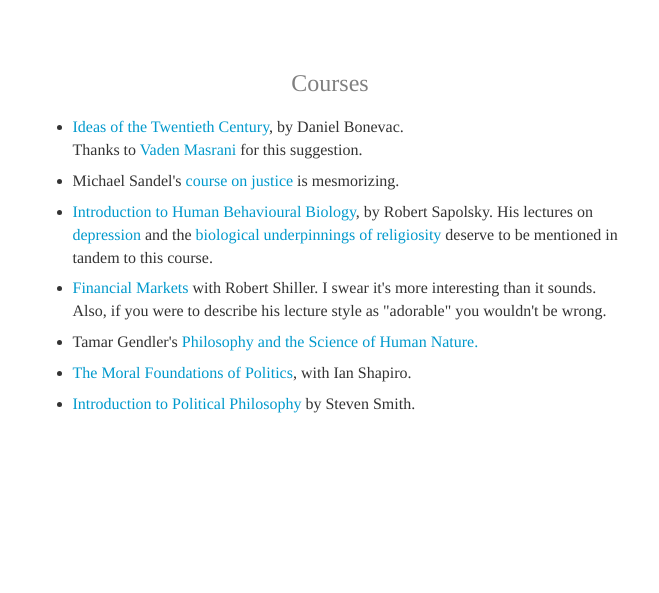
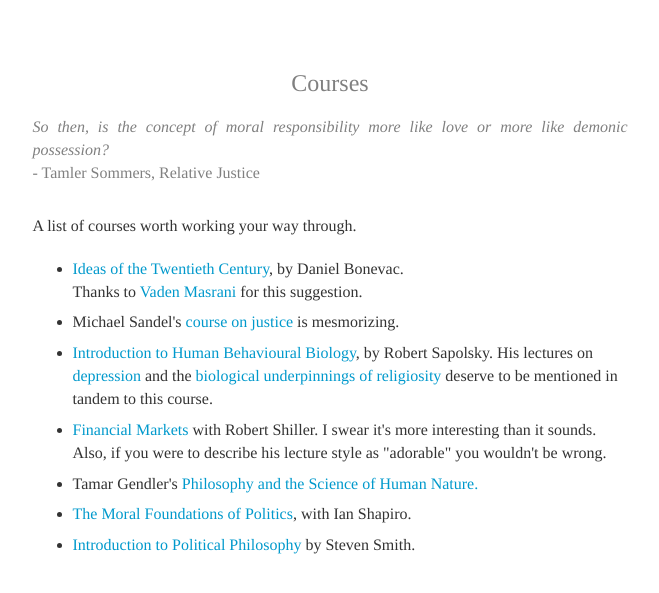
Before and after one commit to bchugg/bchugg.github.io, a PHP site: page /courses.html in a window 1280 px wide. Shown: the part 77-670 px from the top of the page, without its empty margins (310-969 px from the left). Run offline with PHP 8.4, Linux system fonts and the light colour scheme; some libraries are stand-ins or nearby versions.

Commit message:
parsimonious potato

```diff
--- a/assets/stylesheets/main.css
+++ b/assets/stylesheets/main.css
@@ -65,6 +65,10 @@
     font-size: 12pt; }
   .main-body h2, .main-body h3 {
     color: gray; }
+  .main-body .quote {
+    color: gray;
+    padding-bottom: 20px;
+    padding-top: 10px; }
   .main-body .col-sm-8 {
     color: gray; }
     .main-body .col-sm-8 .border {
@@ -89,21 +93,13 @@
     padding-right: 10px; }
   .main-body a {
     color: #0099cc; }
-  @media (min-width: 768px) {
-    .main-body img {
-      height: 240px; } }
-  @media (max-width: 767px) {
-    .main-body img {
-      height: 150px;
-      padding-top: 30px; } }
-  .main-body .carousel-inner .item img {
-    border-radius: 10px;
-    display: inline; }
+  .main-body img {
+    border-radius: 5px; }
     @media (min-width: 768px) {
-      .main-body .carousel-inner .item img {
+      .main-body img {
         height: 240px; } }
     @media (max-width: 767px) {
-      .main-body .carousel-inner .item img {
+      .main-body img {
         height: 150px;
         padding-top: 30px; } }
   .main-body .papers li, .main-body .theses li {
@@ -153,10 +149,11 @@
     .main-body .books img {
       border-radius: 3px;
       padding-top: 0;
-      width: 80px;
-      height: 128px; }
+      width: 75px;
+      height: auto; }
     .main-body .books .book-rec {
       display: flex;
+      height: 150px;
       padding-bottom: 30px; }
     .main-body .books span {
       overflow: auto;
--- a/assets/stylesheets/main.scss
+++ b/assets/stylesheets/main.scss
@@ -102,6 +102,11 @@
 	h2,h3 {
 		color: gray;
 	}
+	.quote {
+		color: gray;
+		padding-bottom: 20px;
+		padding-top: 10px;
+	}
 	.col-sm-8 {
 		color: gray;
 		.border {
@@ -140,26 +145,13 @@
 		color: $linkcolor;
 	}
 	img {
+		border-radius: 5px;
 		@media (min-width: $min_desktop_width) {
 				height: 240px;
 		}
 		@media(max-width: $max_mobile_width) {
 			height: 150px;
 			padding-top: 30px;
-		}
-	}
-
-	.carousel-inner .item {
-		img {
-			border-radius: 10px;
-			display: inline;
-			@media (min-width: $min_desktop_width) {
-				height: 240px;
-			}
-			@media(max-width: $max_mobile_width) {
-				height: 150px;
-				padding-top: 30px;
-			}
 		}
 	}
 
@@ -232,11 +224,12 @@
 		img {
 			border-radius: 3px;
 			padding-top: 0;
-			width: 80px;
-			height: 128px;
+			width: 75px;
+			height: auto;
 		}
 		.book-rec {
 			display: flex;
+			height: 150px;
 			padding-bottom: 30px;
 		}
 		span  {
--- a/books.html
+++ b/books.html
@@ -32,7 +32,7 @@
 			<h2 class='text-center'>Books & Essays</h2>
 				<div class='col-sm-6 col-sm-offset-3 pre-books'>
 					<p>
-					An eclectic collection of readings. For a full list of what I've enjoyed and what I'm attempting and failing to read, visit <a href="https://www.goodreads.com/user/show/90945992-ben-chugg" rel='nofollow'>goodreads</a>. <br>
+					An eclectic collection of highly recommended readings. For a full list of what I've enjoyed and what I'm attempting and failing to read, visit <a href="https://www.goodreads.com/user/show/90945992-ben-chugg" rel='nofollow'>goodreads</a>. <br>
 					I take obscene liberty in omitting the post-colon parts of some titles.</p>
 				</div>
 
--- a/courses.html
+++ b/courses.html
@@ -28,7 +28,13 @@
 	<div class='container-fluid main-body'>
 		<div class='col-sm-6 col-sm-offset-3 lectures'>
 			<h3 class='text-center'>Courses</h3>
+
+			<p class='quote'> <em>So then, is the concept of moral responsibility more like love or more like demonic possession?</em> <br>
+			- Tamler Sommers, Relative Justice
+			</p>
 			<p>
+				A list of courses worth working your way through.
+
 				<ul>
 					<li>
 						<a href="https://www.youtube.com/watch?v=spBaumdWlgQ&list=PLzWd5Ny3vW3TiC-suoKg71WBuJkxxxrgY" rel='nofollow'>Ideas of the Twentieth Century</a>, by Daniel Bonevac. <br>
--- a/index.html
+++ b/index.html
@@ -44,6 +44,7 @@
 				<div class='text-center links'>
 					<a href="https://github.com/bchugg" ref='nofollow'><img src="./assets/images/github.png"></a></li>
 		      <a href="https://www.linkedin.com/in/ben-chugg-3a4616aa/" ref='nofollow'><img src="./assets/images/linkedin.png"></a>
+					<a href="https://www.goodreads.com/user/show/90945992-ben-chugg" ref='nofollow'><img src="./assets/images/goodreads.png"></a>
 
 				</div>
 			</div>
@@ -95,8 +96,8 @@
 				<p>
 					Here is a list of
 					<ul>
-						<li><a href="podcasts.html">podcasts</a> I find enjoyable, and <a href="https://docs.google.com/document/d/1KLtjpi8atjQhDteiGwNmUxJ_slIBuu2DQ8Ksbwlx9EU/edit?usp=sharing" rel='nofollow'>conversations that I've found especially valuable</a>;</li>
-						<li>some <a href="books.html">essays and my five favourite books</a> in several vague and overlapping categories;</li>
+						<li><a href="podcasts.html">podcasts</a> I find enjoyable, and <a href="https://docs.google.com/document/d/1KLtjpi8atjQhDteiGwNmUxJ_slIBuu2DQ8Ksbwlx9EU/edit?usp=sharing" rel='nofollow'>conversations I've found especially valuable</a>;</li>
+						<li>some of my <a href="books.html">favourite books and essays</a> in several vague and overlapping categories;</li>
 						<li>free, online <a href="courses.html">courses</a> which have taught me something interesting.</li>
 					</ul>
 				</p>
--- a/podcasts.html
+++ b/podcasts.html
@@ -28,6 +28,9 @@
 	<div class='container-fluid main-body'>
 		<div class='col-sm-6 col-sm-offset-3 podcasts'>
 			<h3 class='text-center'>Podcasts</h3>
+
+			<p class='quote'><em>It is curious, how often one mistrusts one's own opinions if  they are  stated  by someone else.</em> <br> - Douglas Hofstadter, I am a Strange Loop. </p>
+
 
 			<p>Podcasts  are my lifeblood. There's no better way to realize how little you know about so many subjects. <a href="https://docs.google.com/document/d/1KLtjpi8atjQhDteiGwNmUxJ_slIBuu2DQ8Ksbwlx9EU/edit?usp=sharing" rel='nofollow'>Here</a> is a list of some of my  favourite conversations. <p>
 
```
Also changed, not shown: assets/images/goodreads.png (added), 1 other file.
